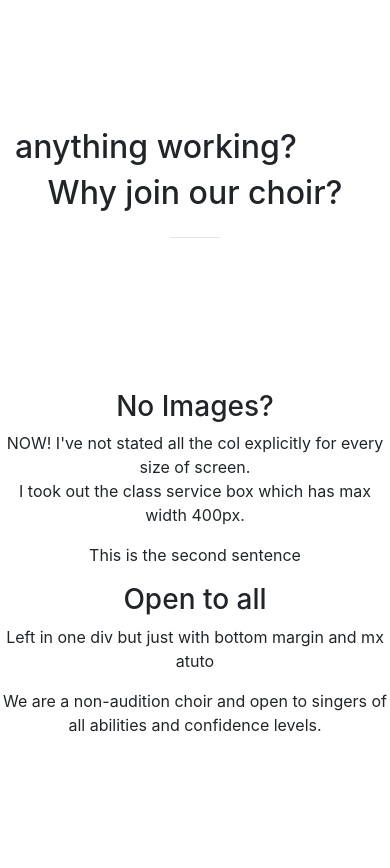
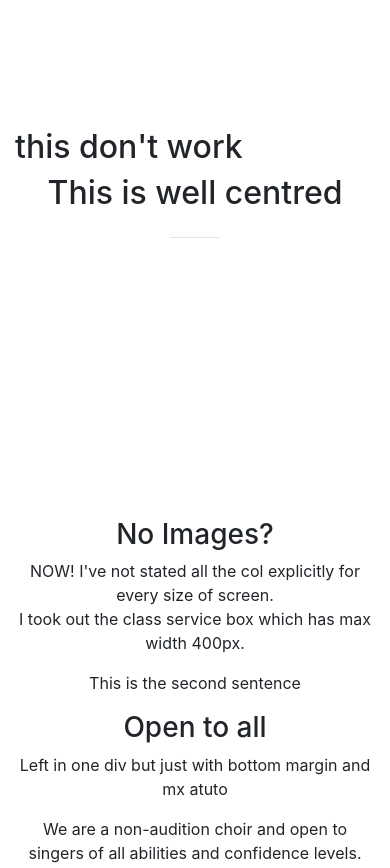
Before and after one commit to andhide/andhide.github.io, a website with bundled scripts: page tablet collums 2.html in a window 390 px wide. Shown: the top 868 px of the page. Built offline with nearby package versions, Linux system fonts and the light colour scheme.

Commit message:
Update tablet collums 2.html

```diff
--- a/tablet collums 2.html
+++ b/tablet collums 2.html
@@ -34,7 +34,7 @@
       <div class="container-fluid text-centre">
         <div class="row">
           <div class="col-lg-12">
-            <h2 class="section-heading">anything working?</h2>
+            <h2 class="section-heading">this don't work</h2>
           </div>
         </div>
       </div>
@@ -43,15 +43,16 @@
       <div class="container">
         <div class="row">
           <div class="col-lg-12 text-center">
-            <h2 class="section-heading">Why join our choir?</h2>
+            <h2 class="section-heading">This is well centred</h2>
             <hr class="my-4">
           </div>
         </div>
       </div>
+    </section>
 
 
      <section id="trying to make colums work better">
-       <div>
+       <div class="container">
         <div class="row">
 
           <div class="col-lg-3 col-md-3 col-sm-3 col-xs-3 text-center">
```
